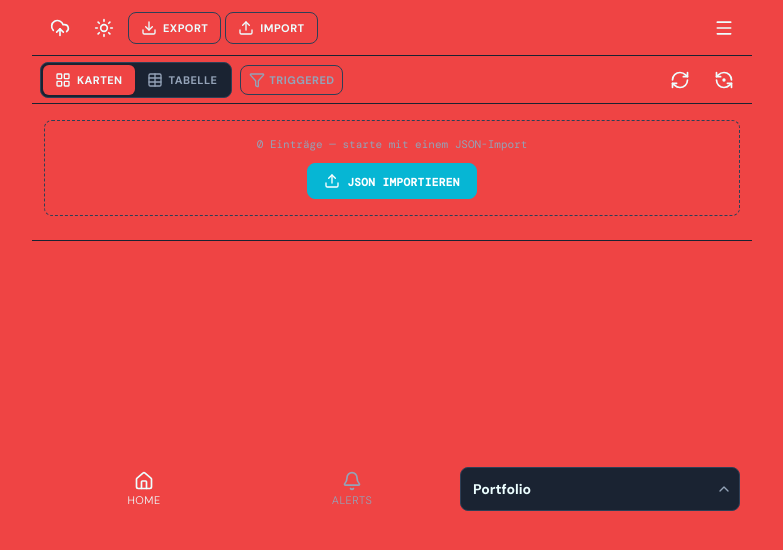
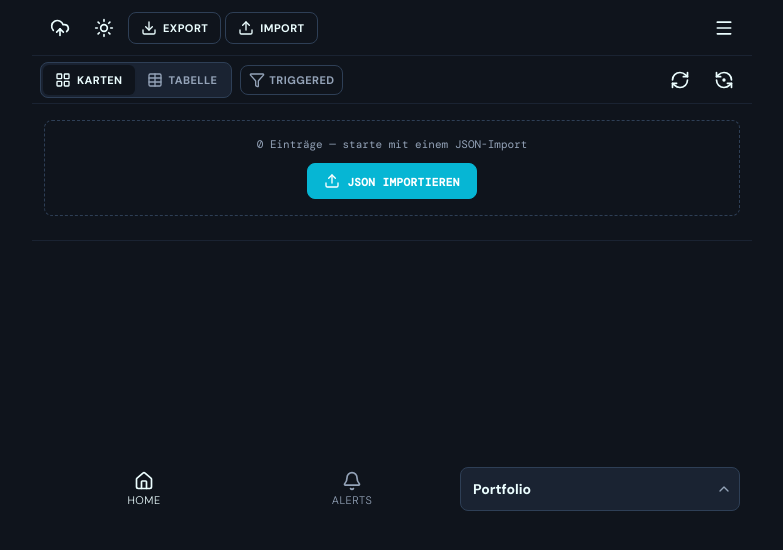
Before and after one commit to streetspirit83/merkliste-app, a website: page index.html in a window 1280 px wide. Both pictures are taken after a click on the button 352 px from the left and 27 px from the top of the page. Shown: the whole page, without its empty margins (248-1031 px from the left). Drawn offline with nearby package versions, Linux system fonts and the light colour scheme; no server answers.

Commit message:
Update styles.css

```diff
--- a/styles.css
+++ b/styles.css
@@ -22,7 +22,7 @@
   --topbar-h: 56px; --subbar-h: 48px; --botbar-h: 64px; --bulkbar-h: 40px; --benchbar-h: 60px;
 }
 [data-theme="dark"] {
-   --bg:      #ef4444;
+  --bg:      #0f141c;
   --text:    #ecfeff;
   --surface: #1a2332;
   --border:  #2e3f56;
```
